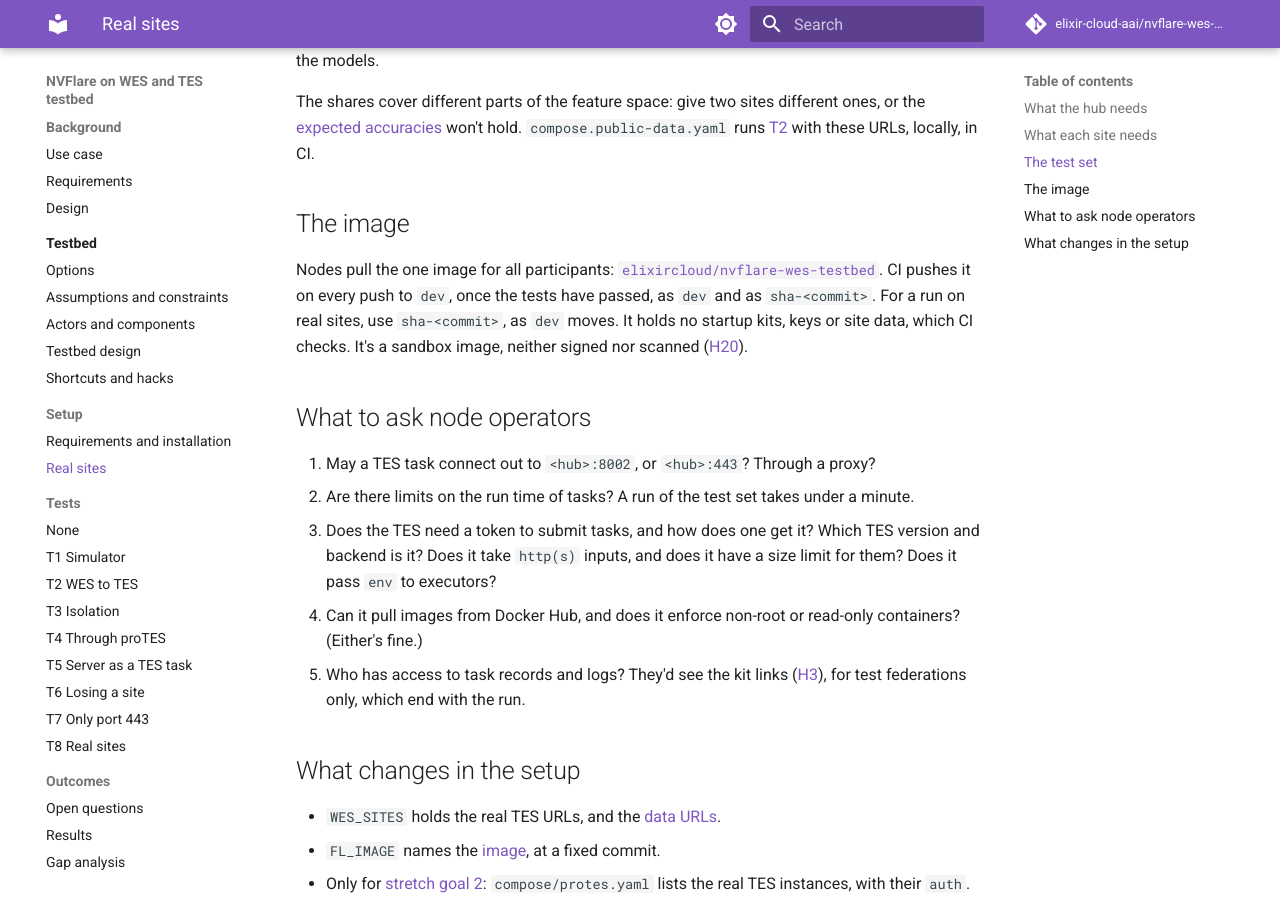
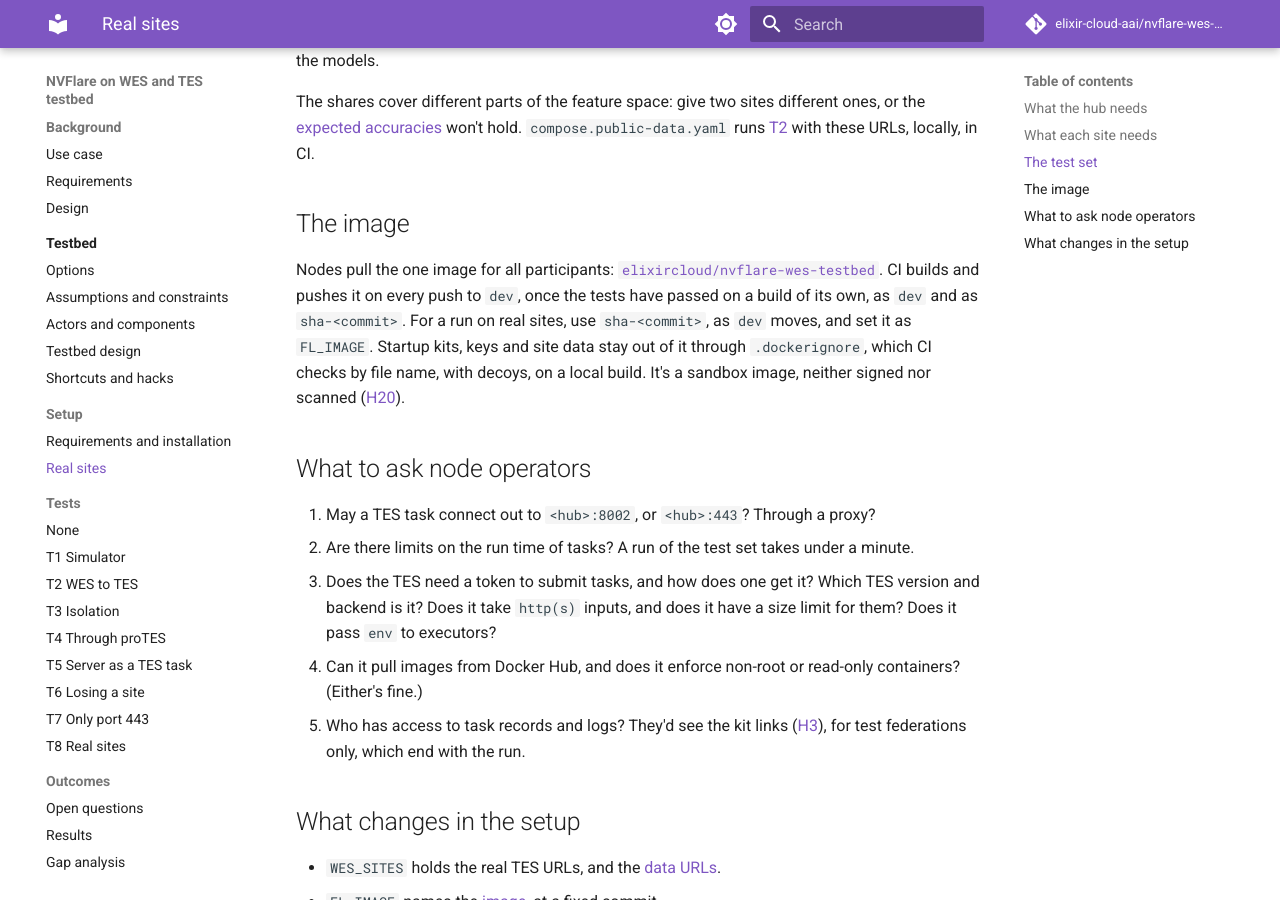
Before and after one commit to elixir-cloud-aai/nvflare-wes-testbed, an MkDocs documentation site: the page built from docs/setup/real-sites.md, in a window 1280 px wide and 900 px high, scrolled down 1202 px. Built offline with MkDocs 1.6.1 and Material for MkDocs 9.7.7, drawn with Linux system fonts in a browser that asks for light colours; comment, search, counter and statistics services are not loaded.

Commit message:
ci: apply review findings on the image
Pass FL_IMAGE through Compose, give decoys names of their own, so that
the test cannot delete real local files, keep CSV files out, and say
plainly what CI checks.

Co-Authored-By: Claude Opus 5.5 <noreply@anthropic.com>

```diff
--- a/compose.yaml
+++ b/compose.yaml
@@ -43,6 +43,8 @@ services:
     environment:
       FL_SCHEME: ${FL_SCHEME:-grpc}
       FL_PORT: ${FL_PORT:-8002}
+      # The image of the tasks. Funnel here only looks for it locally
+      FL_IMAGE: ${FL_IMAGE:-nvflare-testbed:local}
       WES_SITES: >-
         {"site-1": {"tes": "http://funnel-site-1:8000", "data": "file:///data/site-1.csv"},
         "site-2": {"tes": "http://funnel-site-2:8000", "data": "file:///data/site-2.csv"}}
--- a/docs/setup/real-sites.md
+++ b/docs/setup/real-sites.md
@@ -30,7 +30,7 @@ The shares cover different parts of the feature space: give two sites different
 
 ## The image
 
-Nodes pull the one image for all participants: [`elixircloud/nvflare-wes-testbed`](https://hub.docker.com/r/elixircloud/nvflare-wes-testbed). CI pushes it on every push to `dev`, once the tests have passed, as `dev` and as `sha-<commit>`. For a run on real sites, use `sha-<commit>`, as `dev` moves. It holds no startup kits, keys or site data, which CI checks. It's a sandbox image, neither signed nor scanned ([H20](../testbed/shortcuts.md#h20)).
+Nodes pull the one image for all participants: [`elixircloud/nvflare-wes-testbed`](https://hub.docker.com/r/elixircloud/nvflare-wes-testbed). CI builds and pushes it on every push to `dev`, once the tests have passed on a build of its own, as `dev` and as `sha-<commit>`. For a run on real sites, use `sha-<commit>`, as `dev` moves, and set it as `FL_IMAGE`. Startup kits, keys and site data stay out of it through `.dockerignore`, which CI checks by file name, with decoys, on a local build. It's a sandbox image, neither signed nor scanned ([H20](../testbed/shortcuts.md#h20)).
 
 ## What to ask node operators
 
```
Also changed, not shown: docs/testbed/shortcuts.md (+1 -1 lines), 3 other files.
